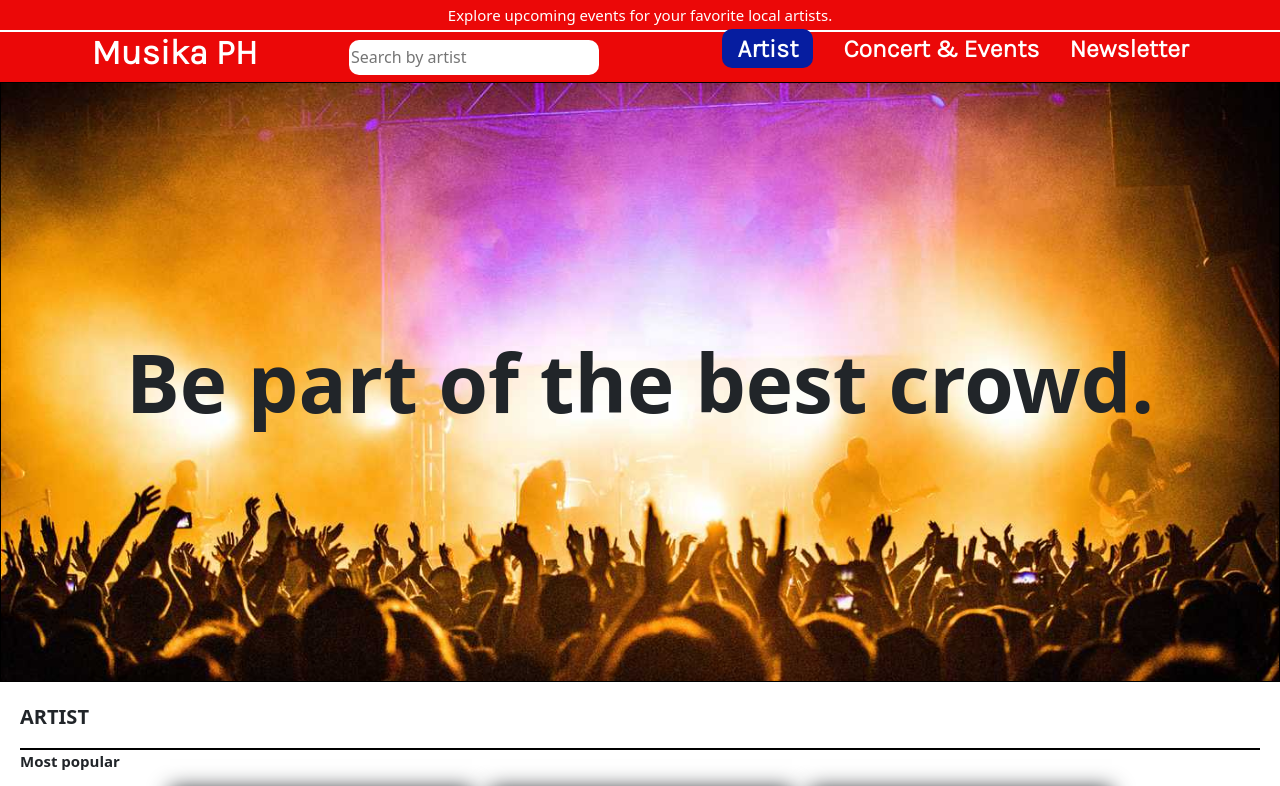
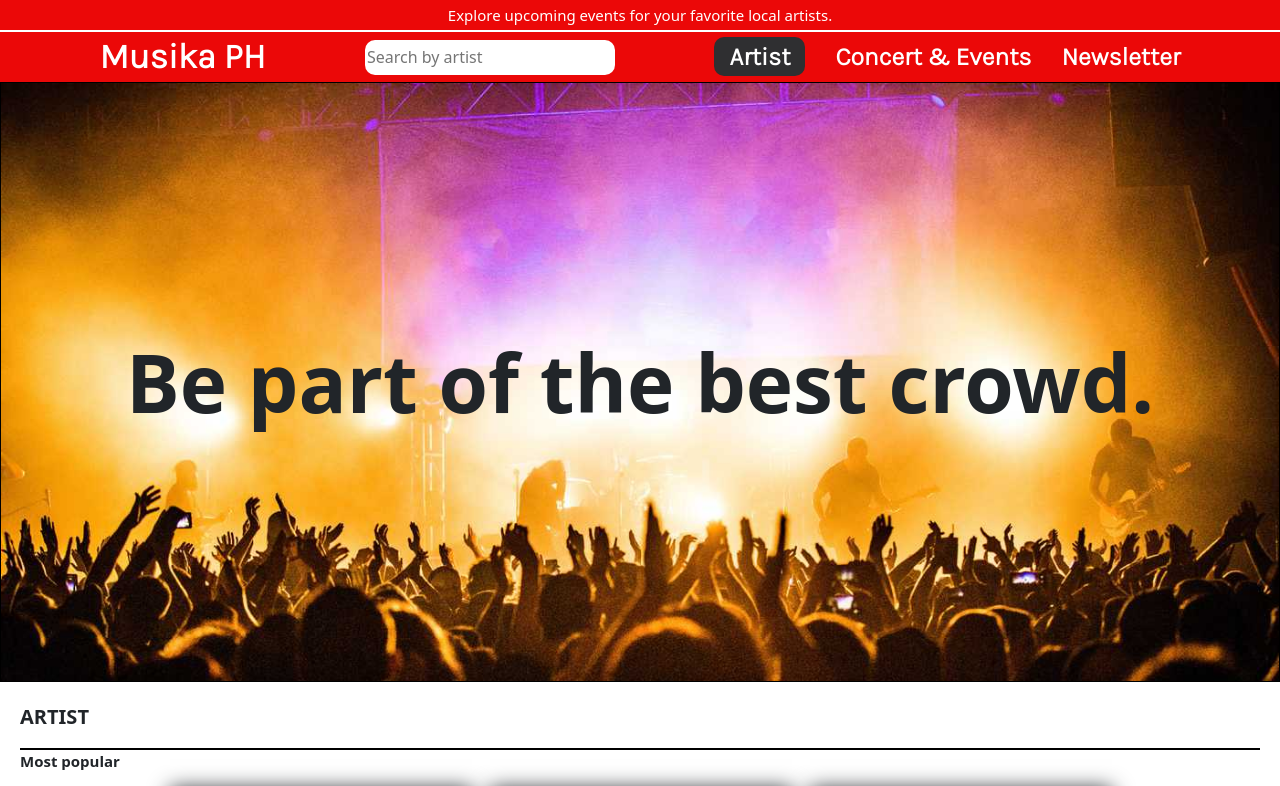
Before and after one commit to paopaopao24/mini-project-1, a plain HTML site: page index.html in a window 1280 px wide. In both pictures the pointer is over the link "Artist". Shown: the top 786 px of the page. Drawn offline with nearby package versions, Linux system fonts and the light colour scheme; a web font is replaced by a local one.

Commit message:
first commit

```diff
--- a/css/style.css
+++ b/css/style.css
@@ -32,6 +32,7 @@ nav {
     padding: 0 0 0 0px;
     font-family: 'Karla', sans-serif;
     font-weight: 800;
+    margin: 0;
 }
 .search-bar {
     height: 35px;
@@ -42,8 +43,11 @@ nav {
 nav ul {
     display: flex;
     align-items: center;
+    justify-content: center;
     list-style-type: none;
     column-gap: 30px;
+    padding: 0;
+    margin: 0;
 }
 nav ul li {
     /* padding: 0 30px 0 0;  */
@@ -58,7 +62,7 @@ nav ul li a {
 }
 nav ul li a:hover {
     transform: scale(1.1);
-    background-color: #061da0;
+    background-color: rgb(47, 47, 49);
     cursor: pointer;
     padding: 5px 15px;
     border-radius: 10px;
@@ -302,7 +306,7 @@ footer .footer-div p {
 }
 footer .footer-div p:hover {
     transform: scale(1.1);
-    background-color: #a00606;
+    background-color: rgb(47, 47, 49);
     cursor: pointer;
     padding: 5px 15px;
     border-radius: 10px;
```
